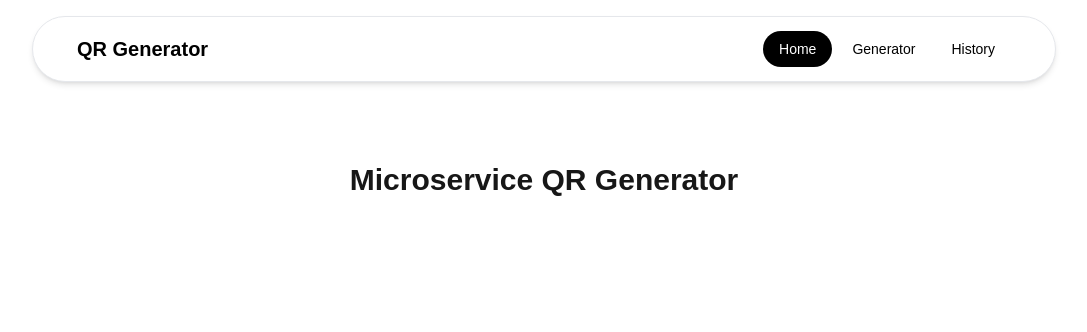
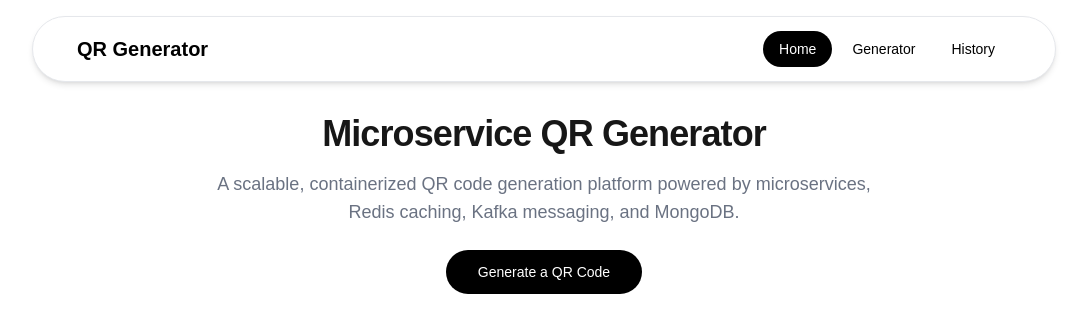
Before and after one commit to yusufimantaka/microservice-qr-generator, a Next.js app: page / in a window 1280 px wide. Shown: the top 332 px of the page, without its empty margins (96-1183 px from the left). Built offline with nearby package versions, Linux system fonts and the light colour scheme.

Commit message:
feat: update landing page with feature cards, hero section, and CTA to generator

```diff
--- a/app/page.tsx
+++ b/app/page.tsx
@@ -1,10 +1,63 @@
-import Image from "next/image";
+import Link from "next/link";
+import Card from "@/components/Card";
+
+const features = [
+  {
+    title: "Instant Generation",
+    description:
+      "Generate QR codes in milliseconds with caching. Repeated codes return instantly without reprocessing.",
+  },
+  {
+    title: "Customizable Colors",
+    description:
+      "Customize foreground and background colors to match your brand identity.",
+  },
+  {
+    title: "Batch Processing",
+    description:
+      "Generate thousands of QR codes at once via async worker processing with Kafka message queues.",
+  },
+  {
+    title: "Auto-Saved History",
+    description:
+      "Every QR you generate is automatically saved. Browse your history anytime.",
+  },
+  {
+    title: "ISO/IEC 18004 Compliant",
+    description:
+      "All QR codes follow international standards, guaranteed scannable by any standard reader.",
+  },
+  {
+    title: "Scalable Architecture",
+    description:
+      "Horizontal scaling via Docker containers. Redis caching, MongoDB storage, and message-driven workers.",
+  },
+];
 
 export default function Home() {
   return (
-    <main className="flex min-h-screen flex-col items-center justify-between p-24">
-      <h1 className="text-3xl font-bold">Microservice QR Generator</h1>
+    <main className="flex-1 flex flex-col items-center p-6 pt-12 gap-12">
+      <section className="flex flex-col items-center gap-4 text-center max-w-2xl">
+        <h1 className="text-4xl font-bold tracking-tight">
+          Microservice QR Generator
+        </h1>
+        <p className="text-lg text-gray-500">
+          A scalable, containerized QR code generation platform powered by
+          microservices, Redis caching, Kafka messaging, and MongoDB.
+        </p>
+        <Link
+          href="/generate"
+          className="mt-2 rounded-full bg-black px-8 py-3 text-sm font-medium text-white transition-colors hover:bg-gray-800"
+        >
+          Generate a QR Code
+        </Link>
+      </section>
+
+      <section className="w-full max-w-5xl grid grid-cols-1 md:grid-cols-3 gap-4">
+        {features.map((f) => (
+          <Card key={f.title} title={f.title} description={f.description} />
+        ))}
+      </section>
     </main>
-
   );
 }
```
